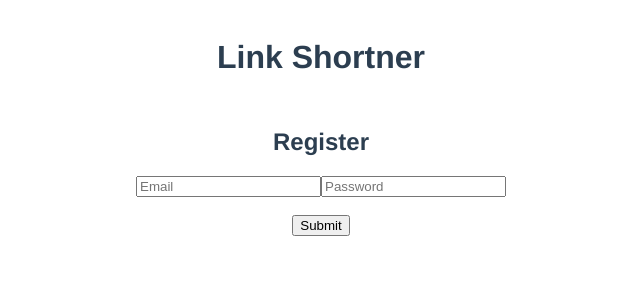
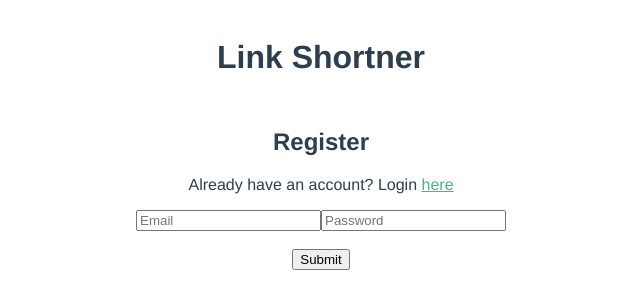
Before and after one commit to numman-ali/url-shortner, a Vue app in the folder src/client/: page /register in a window 1280 px wide. Shown: the top 308 px of the page, without its empty margins (319-959 px from the left). Built offline with nearby package versions, Linux system fonts and the light colour scheme.

Commit message:
chore: added login from register view

```diff
--- a/src/client/src/components/UserForm.vue
+++ b/src/client/src/components/UserForm.vue
@@ -3,7 +3,10 @@
     <h2>{{ formType }}</h2>
     <p v-if="formType === FormType.LOGIN">
       Don't have an account? Register <router-link to="/register">here</router-link>
-      </p>
+    </p>
+    <p v-if="formType === FormType.REGISTER">
+      Already have an account? Login <router-link to="/login">here</router-link>
+    </p>
     <div>
       <input placeholder="Email" type="email" name="email" v-model="email">
       <input
```
